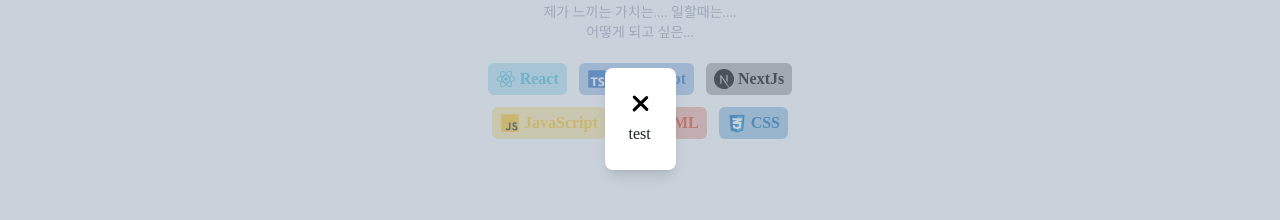
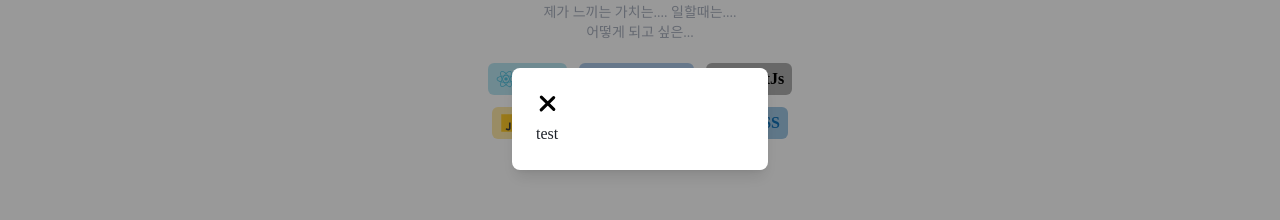
Before and after one commit to HyeongSeoku/FE_Blog, a Next.js app: page / in a window 1280 px wide. Both pictures are taken after a click on the button "toggle modal". Shown: the part 281-501 px from the top of the page. Built offline with nearby package versions, Linux system fonts and the light colour scheme; no server answers.

Commit message:
Modify : Modal 컴포넌트 오픈시 스크롤 제어 스타일 수정

```diff
--- a/src/app/globals.css
+++ b/src/app/globals.css
@@ -51,6 +51,12 @@ main {
   font-family: var(--font-family1);
 }
 
+body[data-modal-open="true"] {
+  overflow: hidden;
+  overscroll-behavior: none;
+  touch-action: none; /* 모바일 터치 스크롤 방지 */
+}
+
 @layer utilities {
   .text-balance {
     text-wrap: balance;
--- a/src/components/shared/Modal/Modal.tsx
+++ b/src/components/shared/Modal/Modal.tsx
@@ -29,10 +29,14 @@ const Modal = ({
 
   useEffect(() => {
     if (isOpen) {
-      document.body.style.overflow = "hidden";
+      document.body.setAttribute("data-modal-open", "true");
     } else {
-      document.body.style.overflow = "";
+      document.body.removeAttribute("data-modal-open");
     }
+
+    return () => {
+      document.body.removeAttribute("data-modal-open");
+    };
   }, [isOpen]);
 
   const closeModal = () => {
@@ -45,20 +49,26 @@ const Modal = ({
     }
   };
 
-  if (!modalElement) return null;
+  if (!modalElement) {
+    console.error("Modal root element not found.");
+    return null;
+  }
 
   return ReactDOM.createPortal(
-    <div className="fixed inset-0 flex items-center justify-center z-50">
-      <div
-        className="absolute inset-0 bg-slate-400 opacity-50 dimmed z-40"
-        onClick={handleDimmedClick}
-      ></div>
+    <div
+      className="fixed inset-0 flex items-center justify-center z-40 bg-slate-400"
+      onClick={handleDimmedClick}
+      style={{
+        backgroundColor: "rgba(0, 0, 0, 0.4)",
+      }}
+    >
       <div
         role="dialog"
-        className="relative bg-white p-6 rounded-lg shadow-lg z-50"
+        className="relative min-w-64 bg-white p-6 rounded-lg shadow-lg z-50 max-w-screen-sm opacity-100"
         style={{
           backgroundColor: backgroundColor,
         }}
+        onClick={(e) => e.stopPropagation()}
       >
         <header>
           {title && <h3>{title}</h3>}
```
